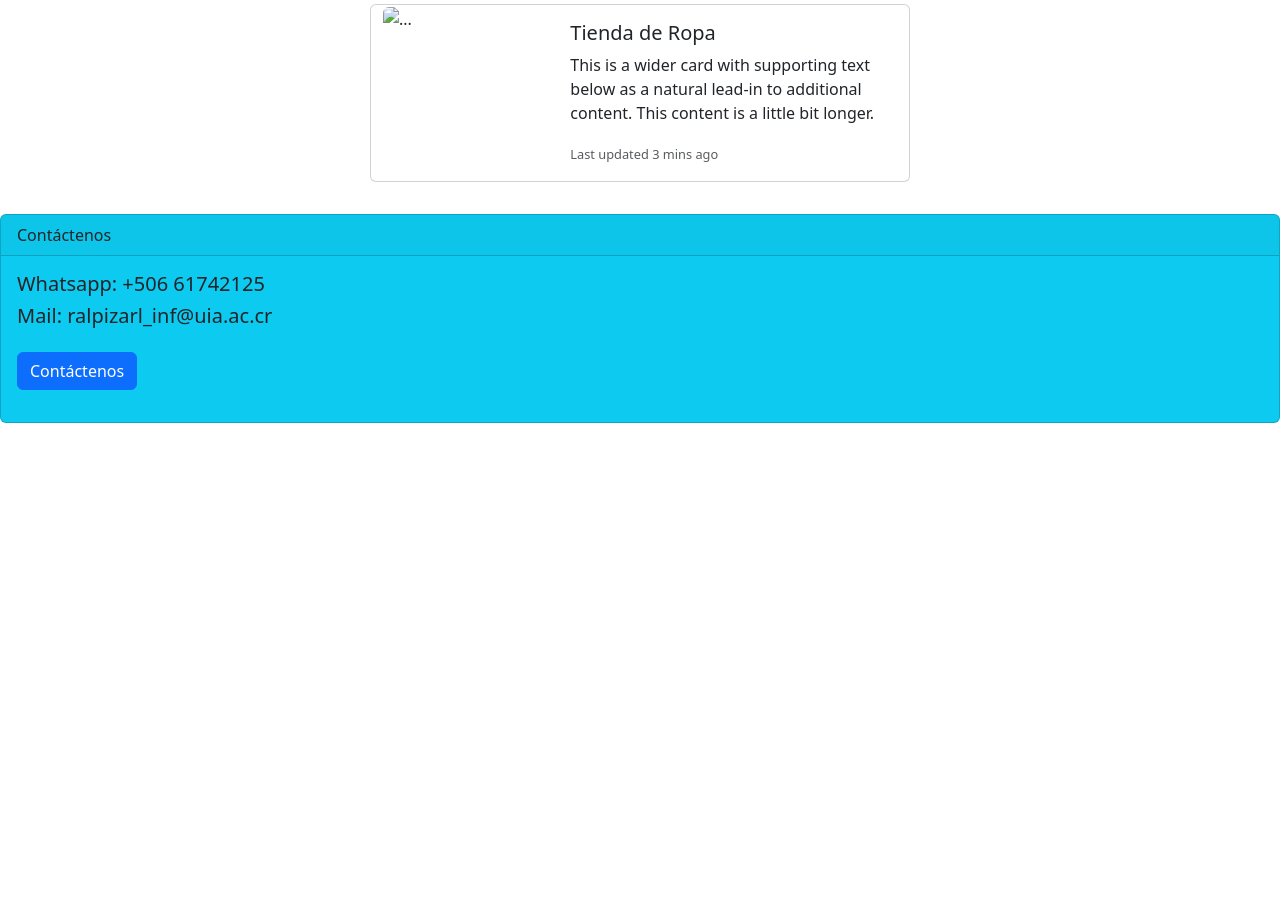
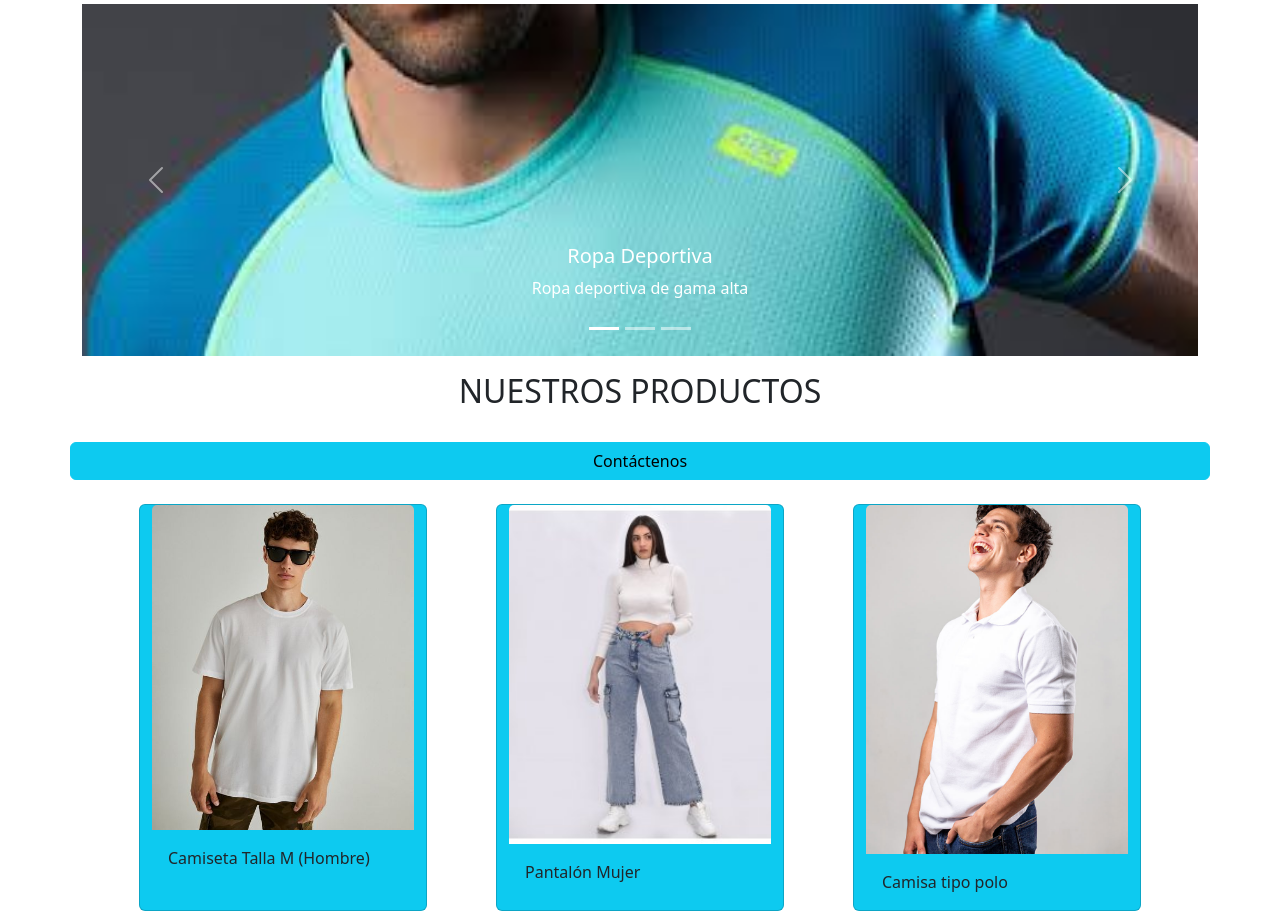
Before and after one commit to RenatoAlpizar/Lab2Renato, a website built with Parcel: page index.html in a window 1280 px wide. Shown: the part 68-992 px from the top of the page. Before the commit the page ends 800 px from the top, so only its background shows below. Built offline with nearby package versions, Linux system fonts and the light colour scheme; files whose address does not match are found by name.

Commit message:
Final del laboratorio ejemplificador

```diff
--- a/index.html
+++ b/index.html
@@ -55,29 +55,106 @@
   <main class="my-3 container">
 
     <section class="row justify-content-evenly">
-      <div class="card mb-3" style="max-width: 540px;">
-        <div class="row g-0">
-          <div class="col-md-4">
-            <img src="..." class="img-fluid rounded-start" alt="...">
+      <div id="carouselExampleCaptions" class="carousel slide">
+        <div class="carousel-indicators">
+          <button type="button"  data-bs-target="#carouselExampleCaptions" data-bs-slide-to="0" class="active" aria-current="true" aria-label="Slide 1"></button>
+          <button type="button"  data-bs-target="#carouselExampleCaptions" data-bs-slide-to="1" aria-label="Slide 2"></button>
+          <button type="button"  data-bs-target="#carouselExampleCaptions" data-bs-slide-to="2" aria-label="Slide 3"></button>
+        </div>
+        <div class="carousel-inner">
+          <div class="carousel-item active">
+            <img src="img/SLIDER1.jpeg" class="d-block w-100 " alt="...">
+            <div class="carousel-caption d-none d-md-block">
+              <h5>Ropa Deportiva</h5>
+              <p>Ropa deportiva de gama alta</p>
+            </div>
           </div>
-          <div class="col-md-8">
-            <div class="card-body">
-              <h5 class="card-title">Tienda de Ropa</h5>
-              <p class="card-text">This is a wider card with supporting text below as a natural lead-in to additional
-                content. This content is a little bit longer.</p>
-              <p class="card-text"><small class="text-body-secondary">Last updated 3 mins ago</small></p>
+          <div class="carousel-item">
+            <img src="img/Equipaciones.png" class="d-block w-100" alt="...">
+            <div class="carousel-caption d-none d-md-block">
+              <h5>Las melores marcas</h5>
+              <p>Las mejores marcas del mercado</p>
+            </div>
+          </div>
+          <div class="carousel-item">
+            <img src="img/Slider3.jpg" class="d-block w-100" alt="...">
+            <div class="carousel-caption d-none d-md-block">
+              <h5>Tus equipos favoritos</h5>
+              <p>Encuentra acá los implementos de tus equipos favoritos</p>
             </div>
           </div>
         </div>
+        <button class="carousel-control-prev" type="button" data-bs-target="#carouselExampleCaptions" data-bs-slide="prev">
+          <span class="carousel-control-prev-icon" aria-hidden="true"></span>
+          <span class="visually-hidden">Previous</span>
+        </button>
+        <button class="carousel-control-next" type="button" data-bs-target="#carouselExampleCaptions" data-bs-slide="next">
+          <span class="carousel-control-next-icon" aria-hidden="true"></span>
+          <span class="visually-hidden">Next</span>
+        </button>
       </div>
     </section>
-  </main>
+
+    <section class="row justify-content-evenly">
+
+
+      <h2 class="text-center my-3">NUESTROS PRODUCTOS</h2>
+      <a href="Servicios.html" class="btn btn-info my-3">Contáctenos</a>
+
+      <div class="card my-2 bg-info" style="width: 18rem;">
+        <img src="img/imagen 1 ofertas.jpeg" class="card-img-top" alt="...">
+        <div class="card-body">
+          <p class="card-text">Camiseta Talla M (Hombre)</p>
+        </div>
+      </div>
+
+
+      <div class="card my-2 bg-info" style="width: 18rem;">
+        <img src="img/panta mujer.jpg" class="card-img-top" alt="...">
+        <div class="card-body">
+          <p class="card-text">Pantalón Mujer</p>
+        </div>
+      </div>
+
+
+      <div class="card my-2 bg-info" style="width: 18rem;">
+        <img src="img/Camisa-Tipo-polo-blanca-para-caballero.jpg" class="card-img-top" alt="...">
+        <div class="card-body">
+          <p class="card-text">Camisa tipo polo</p>
+        </div>
+      </div>
+
+
+      <div class="card my-2 bg-info" style="width: 18rem;">
+        <img src="img/termica.jpg" class="card-img-top" alt="...">
+        <div class="card-body">
+          <p class="card-text">Jacket térmica(Segunda mano)</p>
+        </div>
+      </div>
+
+
+      <div class="card my-2 bg-info" style="width: 18rem;">
+        <img src="img/vintage.jpeg" class="card-img-top" alt="...">
+        <div class="card-body">
+          <p class="card-text">Camiseta vintage single stitch (Segunda mano)</p>
+        </div>
+      </div>
+
+
+      <div class="card my-2 bg-info" style="width: 18rem;">
+        <img src="img/enagua.jpg" class="card-img-top" alt="...">
+        <div class="card-body">
+          <p class="card-text">Enagua vintage (1990)</p>
+        </div>
+      </div>
 
 
 
+  </section>
 
+  </main>
 
-  <footer class="my-3">
+  <footer class="my-5">
     <div class="card bg-info">
       <div class="card-header">
         Contáctenos
@@ -94,15 +171,6 @@
   </footer>
 
 
-
-
-
-
-
-
-
-
-
   <!-- Add your site or application content here -->
   <script src="js/vendor/modernizr-3.11.2.min.js"></script>
   <script src="js/plugins.js"></script>
```
Also changed, not shown: Servicios.html (+2 -2 lines), contactenos.html (+4 -7 lines), img/Equipaciones.png (added), img/SLIDE.avif (added), img/SLIDER1.jpeg (added), img/Slidemarcas.webp (added), img/Slider3.jpg (added), img/slider 2.jpg (added), img/vintageSLIDE.png (added), 2 other files.
